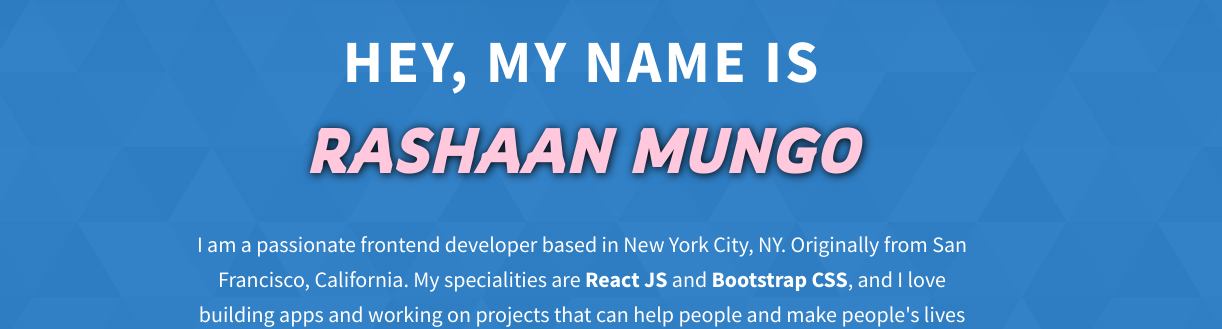
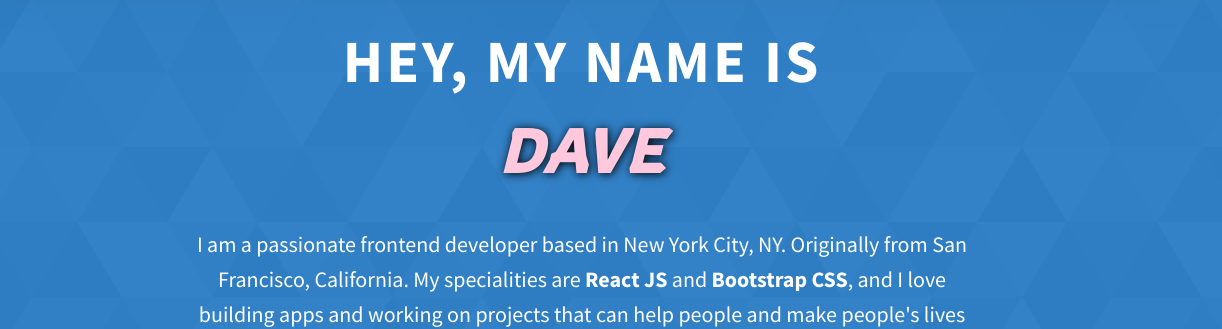
Before and after one commit to RshnMng/portfolio, a website built with Vite: page index.html in a window 1280 px wide. Shown: the part 153-482 px from the top of the page, 58-1280 px from the left. Built offline with nearby package versions, Linux system fonts and the light colour scheme; a web font is replaced by a local one.

Commit message:
testing change

```diff
--- a/index.html
+++ b/index.html
@@ -74,7 +74,7 @@
       <div class="home-hero__content">
         <h1 class="heading-primary">
           Hey, My name is <br />
-          <span class="name-span"> Rashaan Mungo</span>
+          <span class="name-span"> Dave</span>
         </h1>
         <div class="home-hero__info">
           <p class="text-primary">I am a passionate frontend developer based in New York City, NY. Originally from San Francisco, California. My specialities are <strong>React JS</strong> and <strong>Bootstrap CSS</strong>, and I love building apps and working on projects that can help people and make people's lives easier.</p>
```
